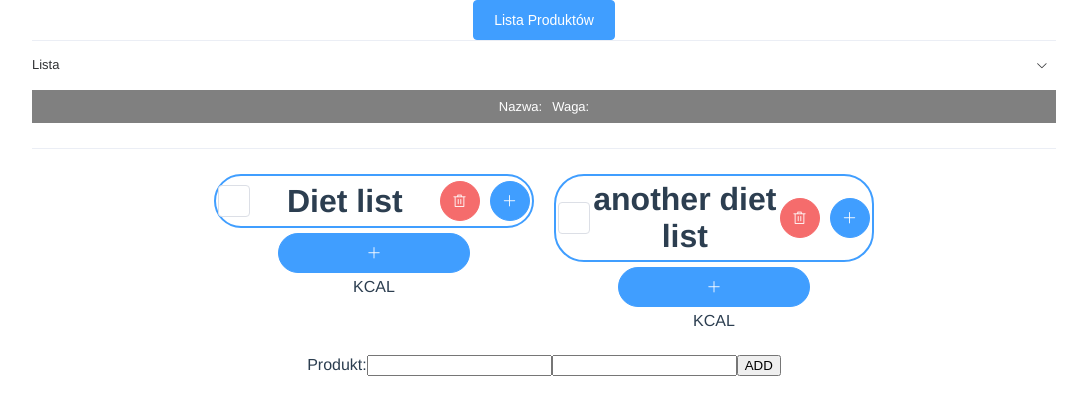
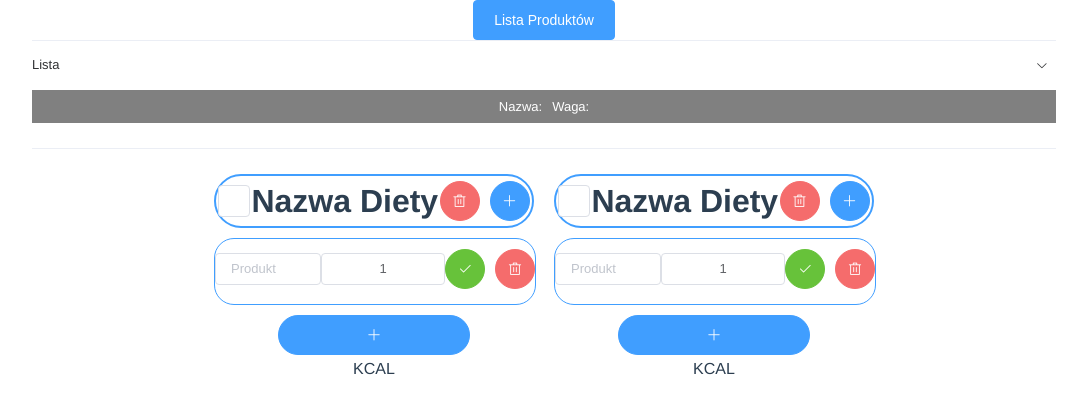
Before and after one commit to Michal-Kozak/Catering-System, a Vue app: page / in a window 1280 px wide. Shown: the top 414 px of the page, without its empty margins (96-1183 px from the left). Built offline with nearby package versions, Linux system fonts and the light colour scheme; what vuefire would draw is missing.

Commit message:
Add - Adding & removing tasks(items)

```diff
--- a/src/components/board.vue
+++ b/src/components/board.vue
@@ -24,22 +24,7 @@
         @addItem="addItem($event)"
       ></dietList>
     </div>
-    <div>
-      <label>Produkt:</label>
-      <input type="text" v-model="productName" />
-      <input type="number" v-model="productCalories" />
-      <button @click="submitProduct()">ADD</button>
-      <ul>
-        <li v-for="states of statesRef" :key="states['.key']" style="list-style:none;">
-          <P>
-            Nazwa:
-            <b>{{states.value}}</b> Kalorie:
-            <b>{{states.calories}}</b>
-          </P>
-          <button @click="removeProduct(states['.key'])">Usuń</button>
-        </li>
-      </ul>
-    </div>
+
   </div>
 </template>
 
@@ -57,11 +42,11 @@ export default {
       lists: [
         {
           id: 1,
-          name: 'Diet list'
+          name: 'Nazwa Diety'
         },
         {
           id: 2,
-          name: 'another diet list'
+          name: 'Nazwa Diety'
         },
 
       ],
--- a/src/components/dietList.vue
+++ b/src/components/dietList.vue
@@ -13,10 +13,13 @@
       </div>
 
       <dietitem
-        v-for="task in tasks"
-        v-bind:key="task.id"
-        v-bind:is="task"
+        v-for="(task, index) in tasks"
+         :key="index"
+        :task="task"
+        :index="index"
+
         @addItem="addItem($event)"
+        @removeItem="removeItem($event)"
         @caloriescalc="caloriescalc($event)"
       ></dietitem>
 
@@ -37,12 +40,16 @@ export default {
   },
   data() {
     return {
-      tasks: [],
+      tasks: [
+        {
+          id: 1,
+        },
+      ],
       dietqty: '1',
       activeName: "1",
       num: "",
       calloriesSummary: "",
-      items: []
+
     };
   },
   props: {
@@ -54,13 +61,22 @@ export default {
       type: Object,
       required: true,
     },
+
   },
   methods: {
     addNewItem() {
-      this.tasks.push("dietitem");
+      let idr = Math.random()
+      console.log(this.tasks);
+      this.tasks.push({id:idr});
+
     },
     addNewList() {
       this.$emit("addNewList");
+    },
+      removeItem: function(id) {
+      let oldtasksArray = this.tasks;
+      oldtasksArray = oldtasksArray.filter(item => item.id !== id)
+      this.tasks = oldtasksArray
     },
     removeList() {
       this.$emit("removeList", this.list.id);
--- a/src/components/dietitem.vue
+++ b/src/components/dietitem.vue
@@ -36,6 +36,8 @@
 
                     ></el-button>
 
+          <el-button type="danger" icon="el-icon-delete" circle @click="removeItem"></el-button>
+
 
                     </div>
 
@@ -58,18 +60,29 @@ import { statesRef } from '../firebase'
         input: '',
         options: [],
         callories: '',
-        list: [],
         loading: false,
         statesRef: []
       }
     },
+
     firebase: {
         statesRef: statesRef
       },
-
+     props: {
+    index: {
+      type: Number,
+      required: true,
+    },
+    task: {
+      type: Object,
+      required: true,
+    },
+  },
     methods: {
 
-
+     removeItem(){
+      this.$emit("removeItem", this.task.id);
+     },
       addItem() {
 
       this.disabled = true;
```
